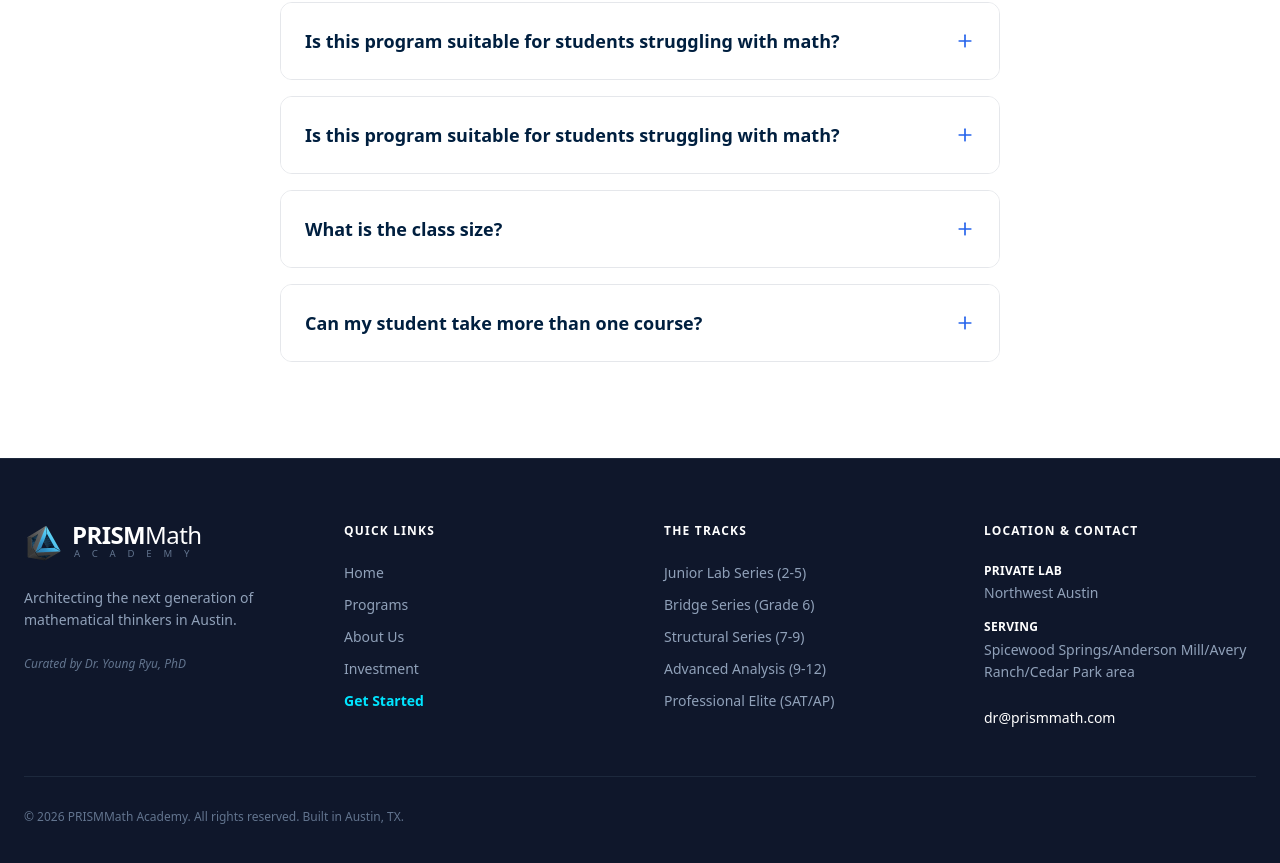
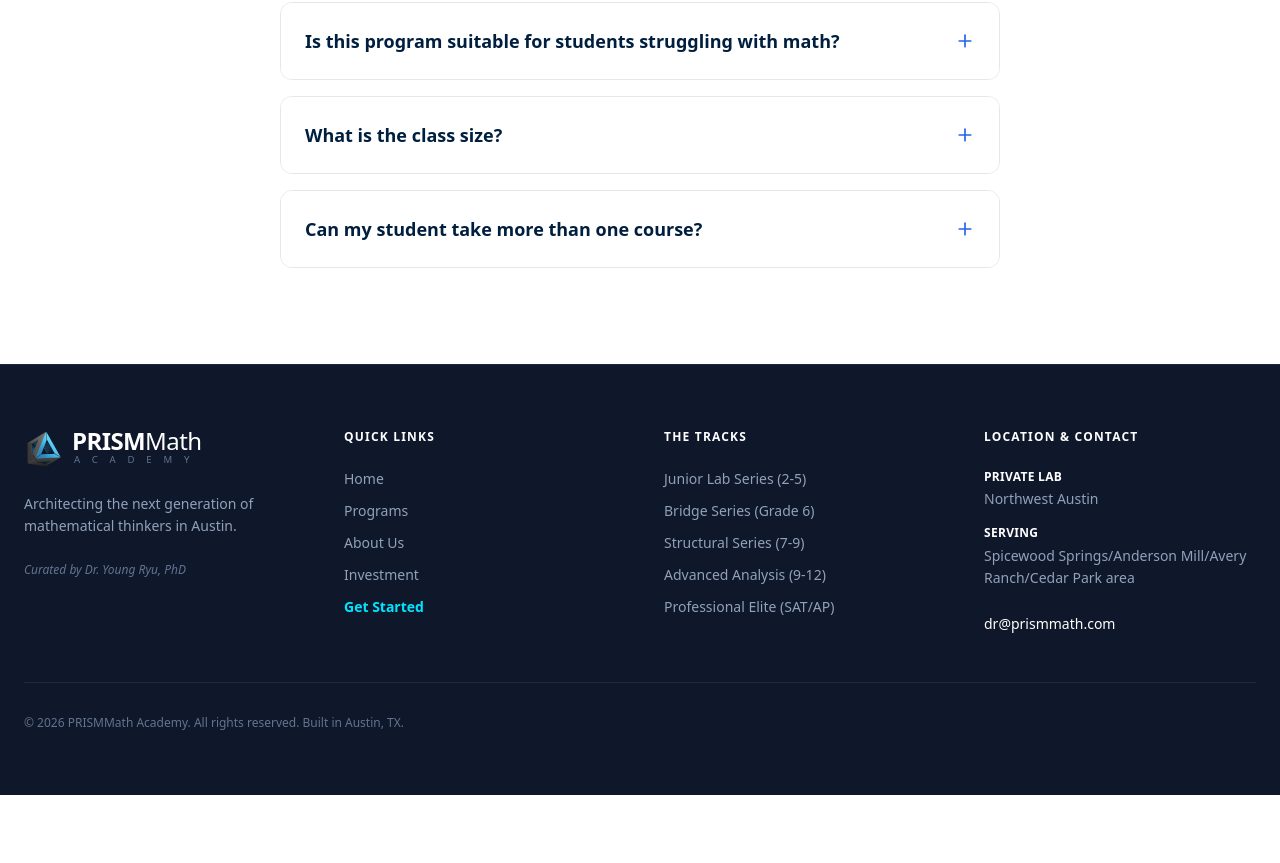
Before and after one commit to sharpencil/prismmath-website, a Next.js app: page /programs in a window 1280 px wide. Shown: the part 2980-3843 px from the top of the page. After the commit the page ends 3775 px from the top, so only its background shows below. Built offline with nearby package versions, Linux system fonts and the light colour scheme; a web font is replaced by a local one.

Commit message:
Update copy in Founder component and remove duplicated FAQ

```diff
--- a/components/FAQ.tsx
+++ b/components/FAQ.tsx
@@ -12,10 +12,6 @@ const faqs = [
     {
         question: "How are student levels determined?",
         answer: "Every student begins with a comprehensive Ph.D.-led evaluation. We assess not just calculation speed, but logic mechanics and problem-solving architecture to place them in the optimal track."
-    },
-    {
-        question: "Is this program suitable for students struggling with math?",
-        answer: "Yes. Often, 'struggling' students are simply missing the visual frameworks to understand abstract concepts. Our Principle-First method rebuilds confidence by providing those missing mental models."
     },
     {
         question: "Is this program suitable for students struggling with math?",
--- a/components/Founder.tsx
+++ b/components/Founder.tsx
@@ -61,7 +61,7 @@ export default function Founder() {
                             transition={{ delay: 0.3 }}
                             className="text-gray-300 text-lg leading-relaxed max-w-3xl"
                         >
-                            Dr. Young Ryu is a former Tenure-Track Professor of Industrial and Systems Engineering. Having taught university-level Probability and Statistics for seven years, he understands the exact cognitive leap students must make to succeed in top-tier STEM environments. When his own children entered the Austin school system, he realized that even in premier schools, the focus remained on rote arithmetic rather than the structural logic used at universities. What began as a personal curriculum developed for his own children and their peers has evolved into PRISMMath Academy—a specialized lab where students master the 'University Operating System' of mathematics.
+                            Dr. Young Ryu is a former Professor of Industrial and Systems Engineering. Having taught university-level Probability and Statistics for seven years, he understands the exact cognitive leap students must make to succeed in top-tier STEM environments. When his own children entered the Austin school system, he realized that even in premier schools, the focus remained on rote arithmetic rather than the structural logic used at universities. What began as a personal curriculum developed for his own children and their peers has evolved into PRISMMath Academy—a specialized lab where students master the 'University Operating System' of mathematics.
                         </motion.p>
 
                         <motion.p
```
